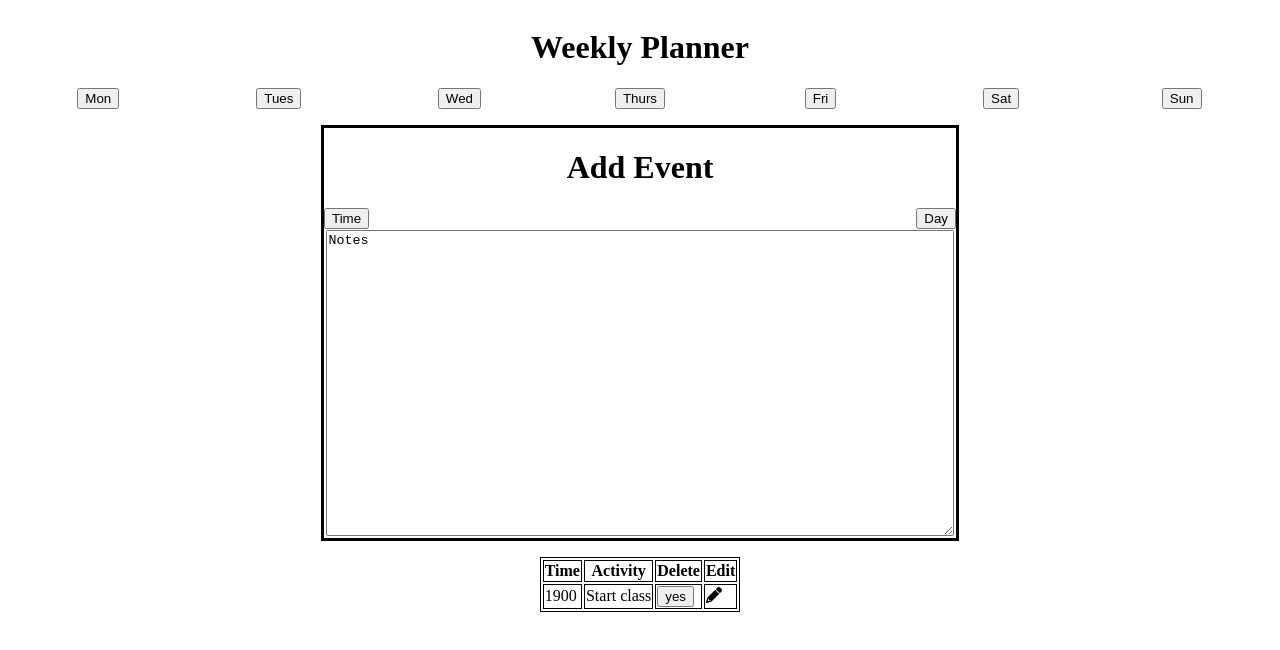
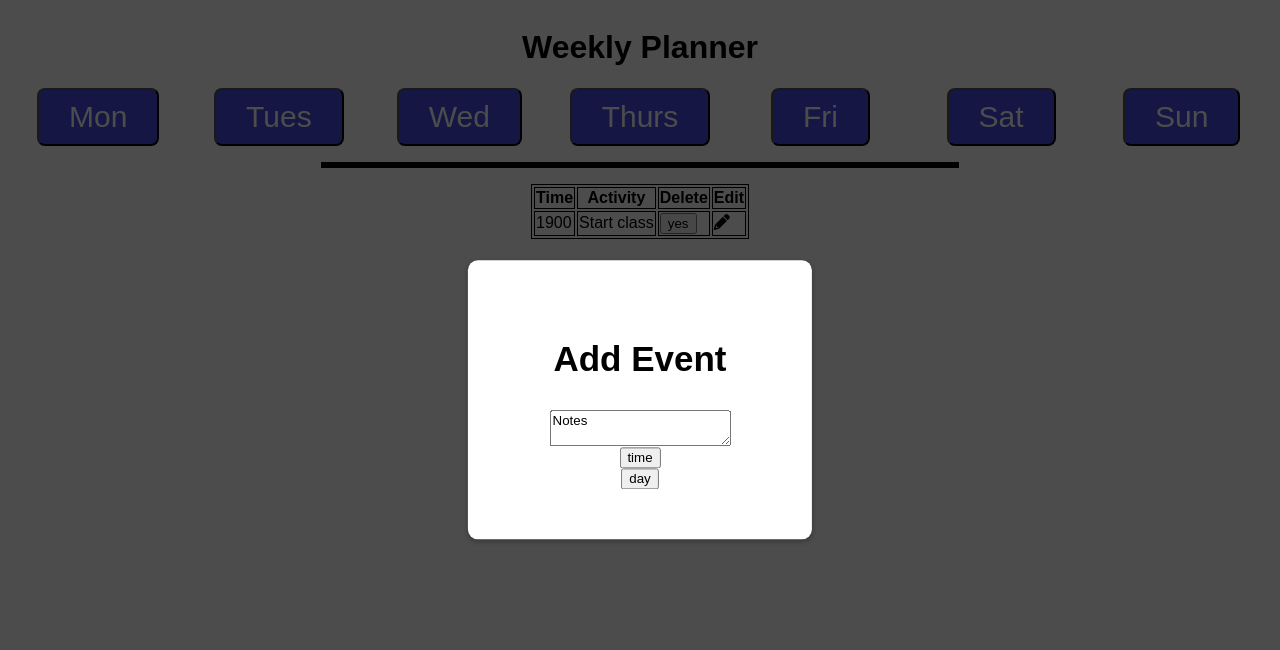
Before and after one commit to Aiden-Peace300/week-planner, a website: page index.html in a window 1280 px wide. Both pictures are taken after a click on the button "Mon". Drawn offline with Linux system fonts and the light colour scheme.

Commit message:
updated modal

```diff
--- a/index.html
+++ b/index.html
@@ -49,15 +49,23 @@
     <div class="event-container">
       <div class="row">
         <div class="column-full">
-          <h1>Add Event</h1>
+          <!-- The Popup -->
+          <div class="popup">
+            <div class="popup-content">
+              <h2>Add Event</h2>
+              <textarea>Notes</textarea>
+              <button class="time-button">time</button>
+              <button class="day-button">day</button>
+            </div>
+          </div>
         </div>
       </div>
-      <div class="row space">
+      <!-- <div class="row space">
         <button>Time</button> <button>Day</button>
-      </div>
-      <div class="row">
+      </div> -->
+      <!-- <div class="row">
         <textarea cols="90" rows="20">Notes</textarea>
-      </div>
+      </div> -->
     </div>
   </div>
 
--- a/main.js
+++ b/main.js
@@ -0,0 +1,13 @@
+const $clickButton = document.querySelector('.click-button');
+const $closeButton = document.querySelector('.closeButton');
+
+// when you click a date
+const popup = document.querySelector('.popup');
+function clickButton() {
+  popup.style.display = 'block';
+}
+function closeButton() {
+  popup.style.display = 'none';
+}
+$clickButton.addEventListener('click', clickButton);
+$closeButton.addEventListener('click', closeButton);
--- a/styles.css
+++ b/styles.css
@@ -83,3 +83,62 @@ textarea {
 button {
   cursor: pointer;
 }
+
+/* for the modal */
+* {
+  font-family: sans-serif;
+}
+
+h2 {
+  font-size: 35px;
+}
+
+.popup {
+  display: none;
+  position: absolute;
+  top: 0;
+  left: 0;
+  margin: 0 auto;
+  width: 100%;
+  height: 100%;
+  background-color: rgba(0, 0, 0, 0.7);
+  justify-content: center;
+  align-items: center;
+}
+
+.popup-content {
+  position: absolute;
+  display: flex;
+  top: 50%;
+  left: 50%;
+  transform: translate(-50%, -50%);
+  background-color: #fff;
+  border-radius: 10px;
+  box-shadow: 0 2px 5px rgba(0, 0, 0, 0.3);
+  align-items: center;
+  justify-content: center;
+  flex-direction: column;
+  padding: 50px 80px;
+}
+
+/* NO RED BUTTON */
+.closeButton {
+  background-color: #ea5d5d;
+  color: white;
+  padding: 15px 55px;
+
+  /* Vertical padding: , Horizontal padding:  */
+  margin-top: 40px;
+  border-radius: 5px;
+  font-size: 35px;
+}
+
+.click-button {
+  color: white;
+  background-color: #4a4ae9;
+  font-size: 30px;
+  padding: 10px;
+  border-radius: 8px;
+  padding-right: 30px;
+  padding-left: 30px;
+}
```
